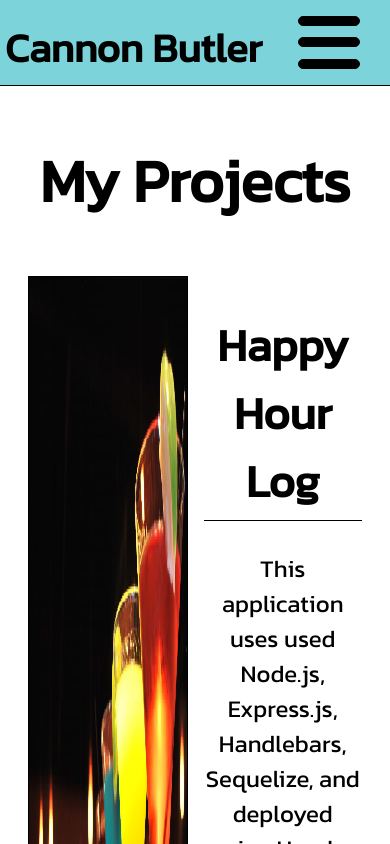
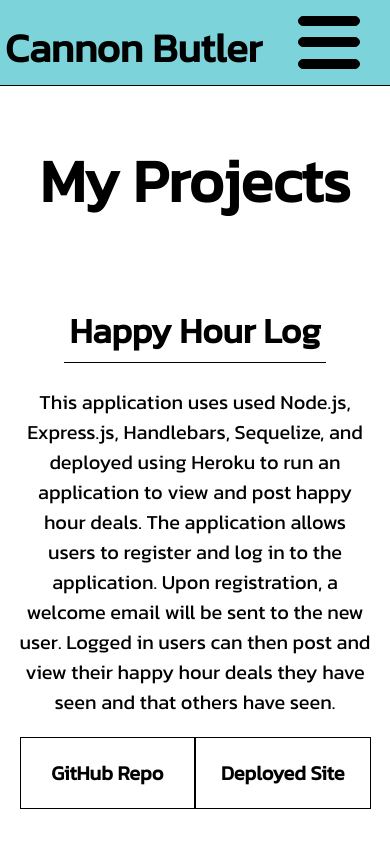
Before and after one commit to clbutl/React-Portfolio, a React (Create React App) app: page /projects in a window 390 px wide. Shown: the top 844 px of the page. Built offline with nearby package versions, Linux system fonts and the light colour scheme.

Commit message:
mobile friendly projects page

```diff
--- a/src/components/Project1/styles.css
+++ b/src/components/Project1/styles.css
@@ -45,6 +45,41 @@
 } .project-links-section a {
   text-decoration: none;
 } .project-links-section h2 {
+  color: black;
   margin: 0;
   padding: 20px 0;
 }
+
+@media screen and (max-width: 1250px) {
+  .each-project-div h1 {
+    font-size: 35px;
+  } .each-project-div p {
+    font-size: 20px;
+  } .each-project-div h2 {
+    font-size: 20px;
+  }
+}
+
+@media screen and (max-width: 1080px) {
+  .project-image-div {
+    width: 49%;
+  } .project-info-div {
+    width: 49%;
+  }
+}
+
+@media screen and (max-width: 950px) {
+  .project-image-div {
+    width: 68%;
+  } .project-info-div {
+    width: 30%;
+  }
+}
+
+@media screen and (max-width: 850px) {
+  .project-image-div {
+    display: none;
+  } .project-info-div {
+    width: 90%;
+  }
+}
--- a/src/components/Project2/index.js
+++ b/src/components/Project2/index.js
@@ -1,7 +1,7 @@
 import React from "react";
 
 import PlanItPic from '../../assets/PlanItCoverPhoto.png'
-import './styles.css'
+import '../Project1/styles.css'
 
 const Project2 = () => {
 
@@ -29,7 +29,7 @@ const Project2 = () => {
         </section>
       </div>
       <div className="project-image-div">
-        <img className="each-project-pic" src={PlanItPic} alt='Happy Hour Log Pic'/>
+        <img className="each-project-pic" src={PlanItPic} alt='PlanIt Pic'/>
       </div>
     </div>
   )
--- a/src/components/Project2/styles.css
+++ /dev/null
@@ -1,46 +0,0 @@
-.each-project-div {
-  display: flex;
-  justify-content: space-around;
-} .project-image-div {
-  display: flex;
-  width: 45%;
-} .project-image-div img {
-  width: 100%;
-  border: 1px solid black;
-}
-
-.project-info-div {
-  width: 45%;
-} .project-info-div h1 {
-  font-size: 45px;
-  text-align: center;
-  width: fit-content;
-  padding: 5px;
-  border-bottom: 1px solid black;
-} .project-name-header {
-  display: flex;
-  justify-content: center;
-}
-
-.project-info-div p {
-  font-size: 24px;
-  text-align: center;
-}
-
-.project-links-section {
-  display: flex;
-  justify-content: space-around;
-} .project-links-section div {
-  width: 50%;
-  text-align: center;
-  border: 1px solid black;
-  transition-duration: 300ms;
-} .project-links-section div:hover {
-  color: white;
-  background-color: black;
-  cursor: pointer;
-  transition-duration: 300ms;
-} .project-links-section a {
-  text-decoration: none;
-  color: black;
-}
--- a/src/pages/css/projects.css
+++ b/src/pages/css/projects.css
@@ -7,5 +7,5 @@
   display: flex;
   justify-content: space-around;
   align-items: center;
-  margin: 0 5% 50px;
+  margin: 0 0% 50px;
 }
```
